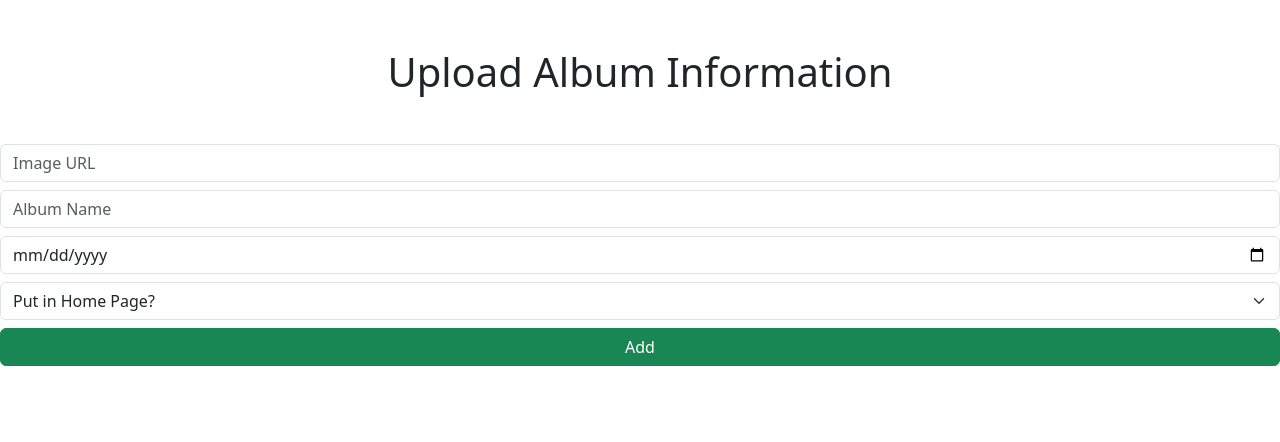
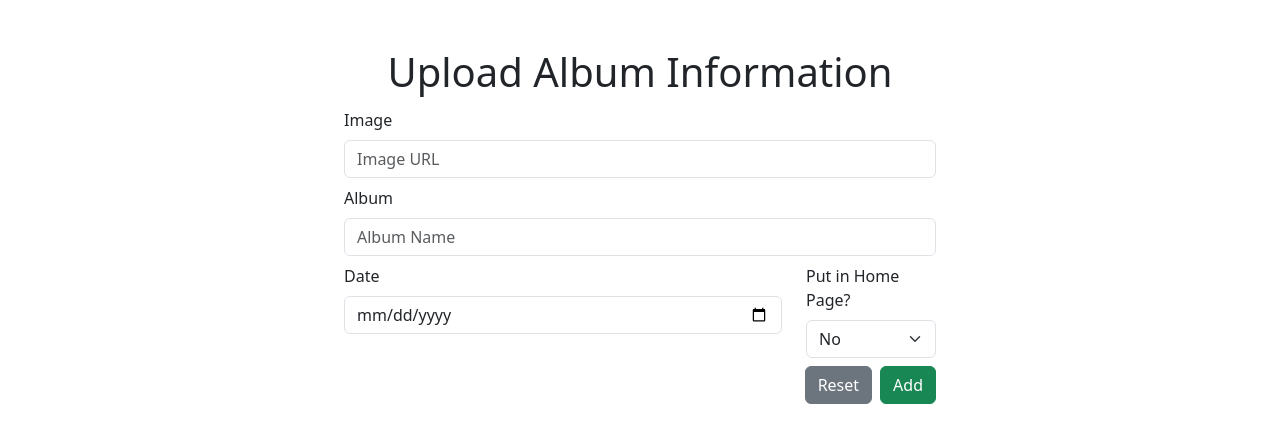
Before and after one commit to jrslopez/photography-portfolio, a React (Create React App) app: page /upload in a window 1280 px wide. Shown: the top 442 px of the page. Built offline with nearby package versions, Linux system fonts and the light colour scheme.

Commit message:
upload form function completed

```diff
--- a/src/components/Albums.js
+++ b/src/components/Albums.js
@@ -22,7 +22,12 @@ const Album = () => {
   return (
     <Fragment>
       <div>
-        <h1> Album: {albumName}</h1>
+        <h1
+          className="crimson-text-regular text-main"
+          style={{ fontSize: "50px" }}
+        >
+          {albumName}
+        </h1>
       </div>
       <div>
         <div className="album-gallery">
--- a/src/components/Upload.js
+++ b/src/components/Upload.js
@@ -1,11 +1,40 @@
-import React, { useState, Fragment } from "react"
-import Login from "./Login"
+import React, { useState, useEffect, Fragment } from "react"
 
 const Upload = () => {
-  const [imageURL, setImageURL] = useState("")
-  const [albumName, setAlbumName] = useState("")
-  const [date, setDate] = useState("")
-  const [front, setFront] = useState("")
+  const [state, setState] = useState({
+    imageURL: "",
+    albumName: "",
+    date: "",
+    front: false,
+  })
+
+  const { imageURL, albumName, date, front } = state
+
+  const updateField = (field, value) => {
+    setState((prevState) => ({
+      ...prevState,
+      [field]: value,
+    }))
+  }
+
+  useEffect(() => {
+    const forms = document.querySelectorAll(".needs-validation")
+
+    Array.from(forms).forEach((form) => {
+      form.addEventListener(
+        "submit",
+        (event) => {
+          if (!form.checkValidity()) {
+            event.preventDefault()
+            event.stopPropagation()
+          }
+
+          form.classList.add("was-validated")
+        },
+        false
+      )
+    })
+  }, [])
 
   const onSubmitForm = async (e) => {
     try {
@@ -23,39 +52,98 @@ const Upload = () => {
   return (
     <Fragment>
       <h1 className="text-center mt-5">Upload Album Information</h1>
-      <form className="d-flex flex-column mt-5" onSubmit={onSubmitForm}>
+      <div className="d-flex">
+        <form
+          className="d-flex flex-column mt-1 needs-validation container w-50"
+          noValidate
+          onSubmit={onSubmitForm}
+        >
+          <div className="row w-100 mx-auto">
+            <div className="col-md">
+              <label htmlFor="validationCustom01" className="form-label">
+                Image
+              </label>
               <input
                 type="text"
                 className="form-control mb-2"
                 placeholder="Image URL"
                 value={imageURL}
-          onChange={(e) => setImageURL(e.target.value)}
+                onChange={(e) => updateField("imageURL", e.target.value)}
+                id="validationCustom01"
+                required
               />
+              <div className="invalid-feedback">
+                Please enter the image URL.
+              </div>
+            </div>
+          </div>
+
+          <div className="row w-100 mx-auto">
+            <div className="col-md">
+              <label htmlFor="validationCustom01" className="form-label">
+                Album
+              </label>
               <input
                 type="text"
                 className="form-control mb-2"
                 placeholder="Album Name"
                 value={albumName}
-          onChange={(e) => setAlbumName(e.target.value)}
+                onChange={(e) => updateField("albumName", e.target.value)}
+                id="validationCustom01"
+                required
               />
+              <div className="invalid-feedback">
+                Please enter the album name.
+              </div>
+            </div>
+          </div>
+
+          <div className="row w-100 mx-auto">
+            <div className="col-md-9">
+              <label htmlFor="validationCustom01" className="form-label">
+                Date
+              </label>
               <input
                 type="date"
                 className="form-control mb-2"
                 value={date}
-          onChange={(e) => setDate(e.target.value)}
+                onChange={(e) => updateField("date", e.target.value)}
+                id="validationCustom01"
+                required
               />
+              <div className="invalid-feedback">Please enter the date.</div>
+            </div>
+
+            <div className="col-md-3">
+              <label htmlFor="validationCustom01" className="form-label">
+                Put in Home Page?
+              </label>
               <select
                 className="form-select"
                 aria-label="Default select example"
                 value={front}
-          onChange={(e) => setFront(e.target.value)}
+                onChange={(e) => updateField("front", e.target.value)}
+                id="validationCustom01"
+                required
               >
-          <option value="">Put in Home Page?</option>
+                <option value=""></option>
                 <option value="true">Yes</option>
                 <option value="false">No</option>
               </select>
+              <div className="invalid-feedback">
+                Please enter whether to be shown on front page or not.
+              </div>
+            </div>
+          </div>
+
+          <div className="row w-100 mx-auto">
+            <div className="col-md-12 d-flex justify-content-end">
+              <button className="btn btn-secondary me-2 mt-2">Reset</button>
               <button className="btn btn-success mt-2">Add</button>
+            </div>
+          </div>
         </form>
+      </div>
     </Fragment>
   )
 }
```
Lines whose indentation alone changed are shown as unchanged.
